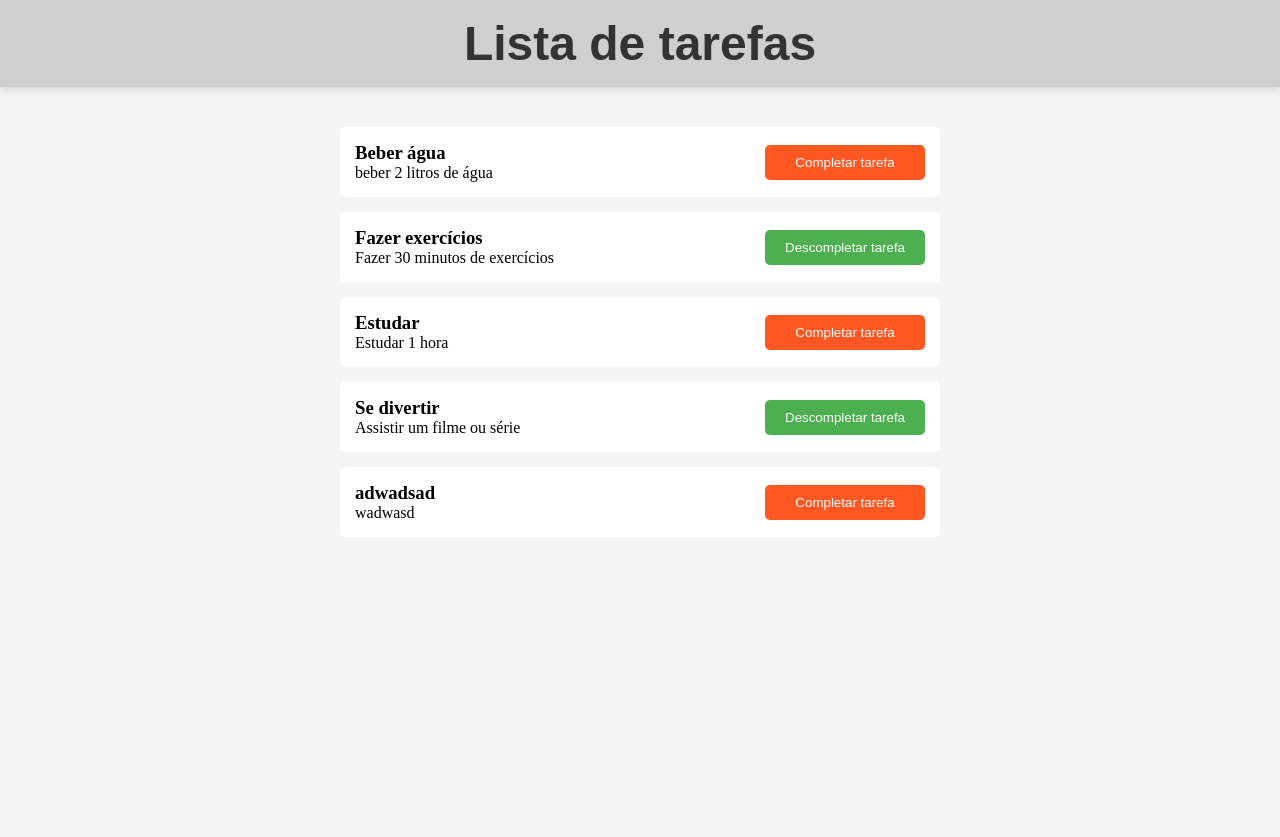
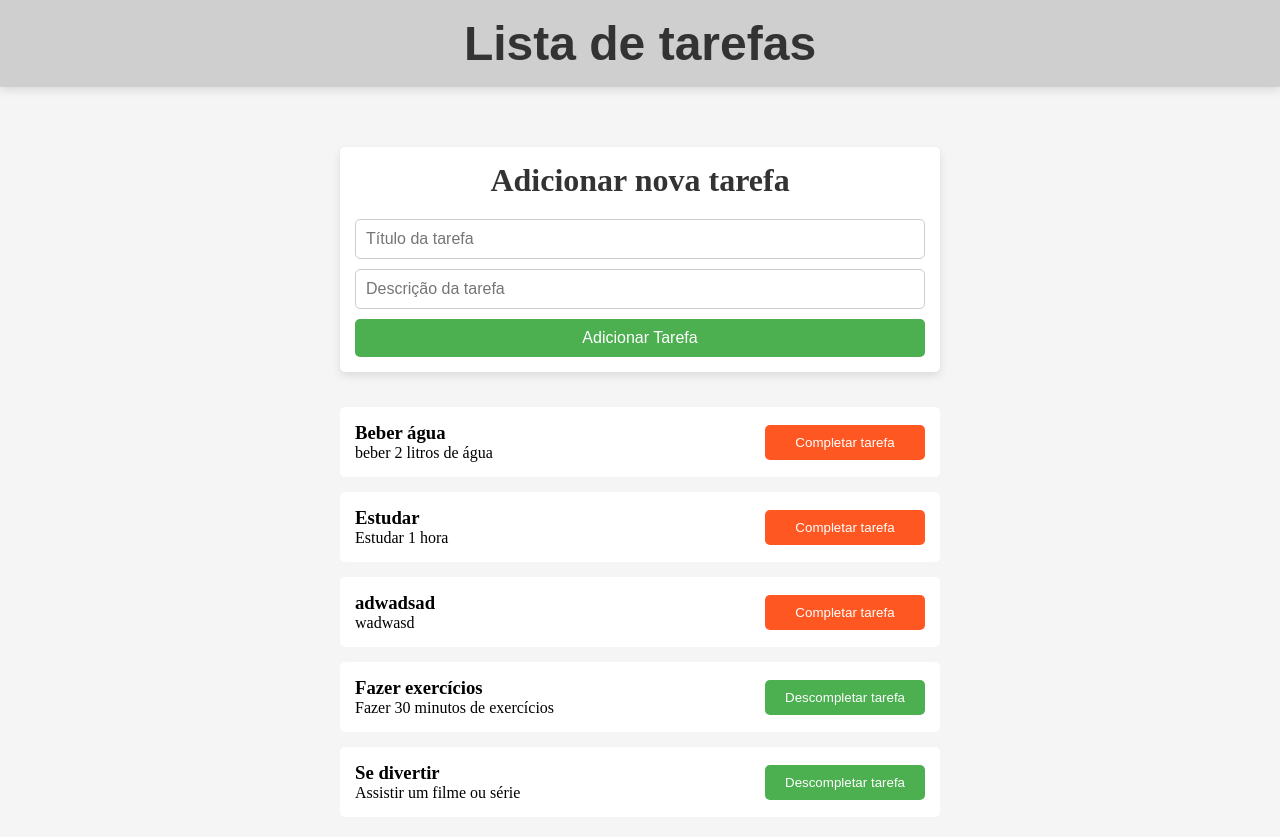
Before and after one commit to gabrieldavilapedro/To-do-list-web-server, a React (Vite) app: page / in a window 1280 px wide. Before the commit the page ends 800 px from the top, so only its background shows below. Built offline with nearby package versions, Linux system fonts and the light colour scheme; data requests are answered from the project's data file.

Commit message:
feat: add newTask component

```diff
--- /dev/null
+++ b/src/components/newTask/index.jsx
@@ -0,0 +1,44 @@
+import  { useState } from 'react';
+import PropTypes from 'prop-types';
+import './newTask.css';
+
+const TaskForm = ({ addTask }) => {
+    const [newTaskTitle, setNewTaskTitle] = useState('');
+    const [newTaskDescription, setNewTaskDescription] = useState('');
+
+    const handleAddTask = (e) => {
+        e.preventDefault();
+        addTask(newTaskTitle, newTaskDescription);
+        setNewTaskTitle('');
+        setNewTaskDescription('');
+    };
+
+    return (
+        <div className='New-task'>
+            <h2>Adicionar nova tarefa</h2>
+            <form onSubmit={handleAddTask}>
+            <input
+                type="text"
+                placeholder="Título da tarefa"
+                value={newTaskTitle}
+                onChange={(e) => setNewTaskTitle(e.target.value)}
+                required
+            />
+            <input
+                type="text"
+                placeholder="Descrição da tarefa"
+                value={newTaskDescription}
+                onChange={(e) => setNewTaskDescription(e.target.value)}
+                required
+            />
+            <button type="submit">Adicionar Tarefa</button>
+        </form>
+        </div>
+    );
+};
+
+TaskForm.propTypes = {
+    addTask: PropTypes.func.isRequired,
+};
+
+export default TaskForm;
--- /dev/null
+++ b/src/components/newTask/newTask.css
@@ -0,0 +1,47 @@
+.New-task {
+    display: flex;
+    flex-direction: column;
+    align-items: center;
+    justify-content: center;
+    background-color: #f9f9f9;
+    box-shadow: 0 4px 8px rgba(0, 0, 0, 0.1);
+    margin: 20px auto;
+    width: 100%;
+}
+
+.New-task h2 {
+    font-size: 2rem;
+    color: #333;
+    margin-bottom: 20px;
+}
+
+.New-task form {
+    display: flex;
+    flex-direction: column;
+    gap: 10px;
+    width: 100%;
+}
+
+.New-task input[type="text"] {
+    padding: 10px;
+    border: 1px solid #ccc;
+    border-radius: 5px;
+    font-size: 1rem;
+    width: 100%;
+    box-sizing: border-box;
+}
+
+.New-task button[type="submit"] {
+    padding: 10px;
+    background-color: #4CAF50;
+    color: white;
+    border: none;
+    border-radius: 5px;
+    font-size: 1rem;
+    cursor: pointer;
+    transition: background-color 0.3s;
+}
+
+.New-task button[type="submit"]:hover {
+    background-color: #45a049;
+}
--- a/src/components/renderTasks/index.jsx
+++ b/src/components/renderTasks/index.jsx
@@ -1,6 +1,7 @@
 import { useState, useEffect } from 'react';
 import './renderTasks.css';
 import CompletingTask from '../completingTask';
+import NewTask from '../newTask';
 
 
 const RenderTasks = () => {
@@ -13,10 +14,34 @@ const RenderTasks = () => {
             .catch(error => console.log(error));
     }, []);
 
+    const addTask = (title, description) => {
+        const newTask = {
+            title,
+            description,
+            check: false
+        };
+
+        fetch('http://localhost:3001/tasks', {
+            method: 'POST',
+            headers: {
+                'Content-Type': 'application/json'
+            },
+            body: JSON.stringify(newTask)
+        })
+        .then(response => response.json())
+        .then(data => {
+            setTasks([...tasks, data]);
+        })
+        .catch(error => console.log(error));
+    };
+
+    const sortedTasks = tasks.sort((a, b) => a.check - b.check);
+
     return (
         <div className='to-do-list'>
             <div >
-                {tasks.map(task => (
+                <NewTask addTask={addTask} />
+                {sortedTasks.map(task => (
                     <div key={task.id}>
                         <div>
                             <h3>{task.title}</h3>
```
